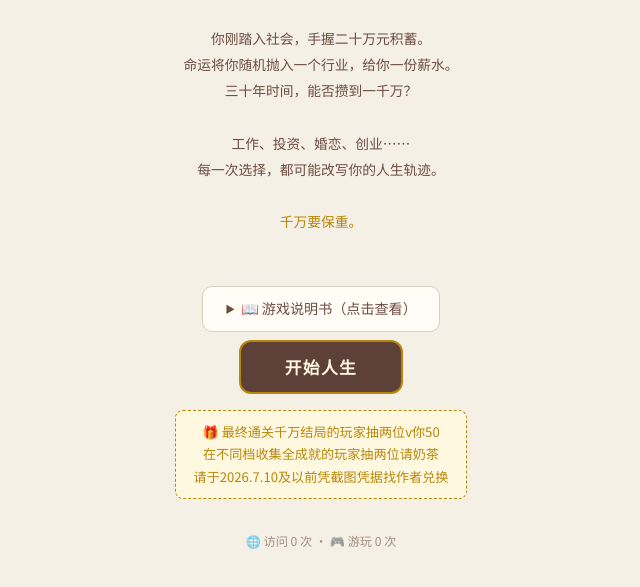
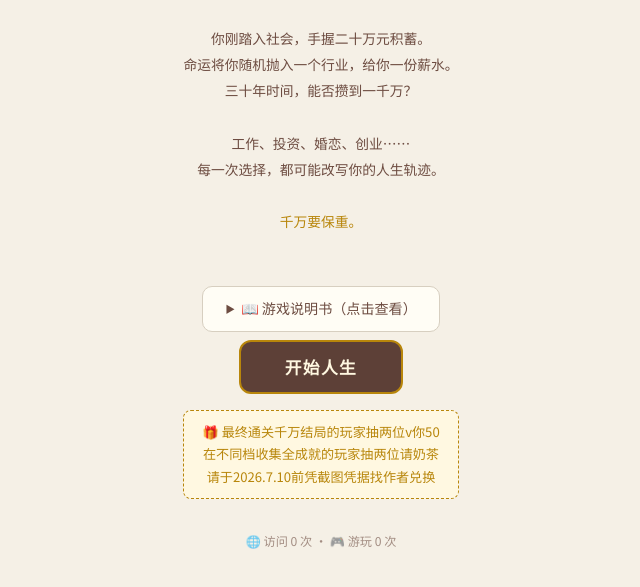
Before and after one commit to YFgoo/rebirth_ant0707, a plain HTML site: page index.html in a window 1280 px wide. Shown: the part 131-718 px from the top of the page, without its empty margins (319-959 px from the left). Drawn offline with Linux system fonts and the light colour scheme; no server answers.

Commit message:
Update index.html

```diff
--- a/index.html
+++ b/index.html
@@ -118,7 +118,7 @@ body{font-family:'Noto Sans SC',system-ui,sans-serif;background:var(--bg);color:
   <div class="reward-note">
     🎁 最终通关千万结局的玩家抽两位v你50<br>
     在不同档收集全成就的玩家抽两位请奶茶<br>
-    请于2026.7.10及以前凭截图凭据找作者兑换
+    请于2026.7.10前凭截图凭据找作者兑换
   </div>
   <div class="vc">🌐 访问 <span id="vc0">0</span> 次 · 🎮 游玩 <span id="pc0">0</span> 次</div>
 </div>
```
